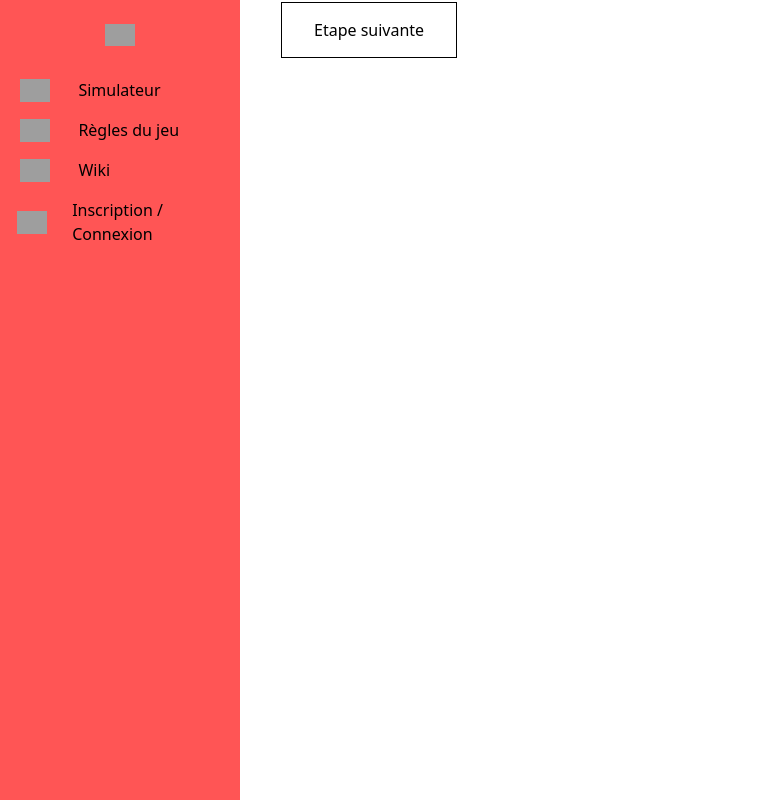
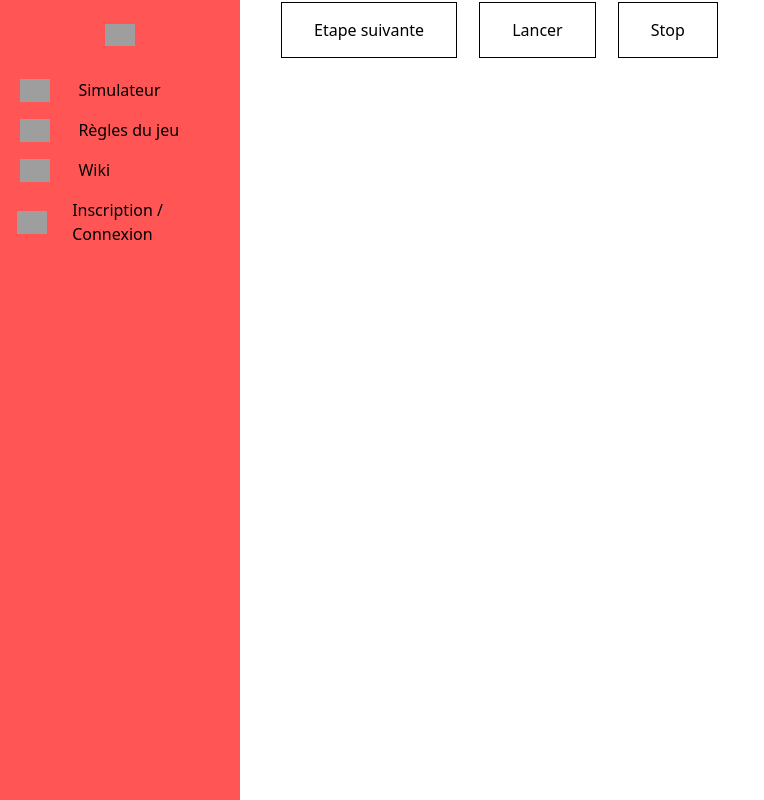
Before and after one commit to tkimanh/game_of_life_front, a Vue app: page / in a window 1280 px wide. Shown: the whole page, without its empty margins (0-764 px from the left). Built offline with nearby package versions, Linux system fonts and the light colour scheme; grey boxes are pictures that could not be loaded.

Commit message:
button stop

```diff
--- a/src/views/SimulateurView.vue
+++ b/src/views/SimulateurView.vue
@@ -14,6 +14,13 @@
     <div @click="stepPlus">
       <button class="btn">Etape suivante</button>
     </div>
+    <div @click="run">
+      <button class="btn">Lancer</button>
+    </div>
+    <div @click="stop">
+      <button class="btn">Stop</button>
+    </div>
+
   </div>
 </template>
 
@@ -92,6 +99,19 @@ export default {
       })
 
       return count
+    },
+
+    run(){
+      this.intervalId = setInterval(() => {
+      this.stepPlus();
+    }, 500);
+    },
+
+    stop(){
+      if (this.intervalId !== null) {
+      clearInterval(this.intervalId);
+      this.intervalId = null;
+    }
     }
   }
 }
```
